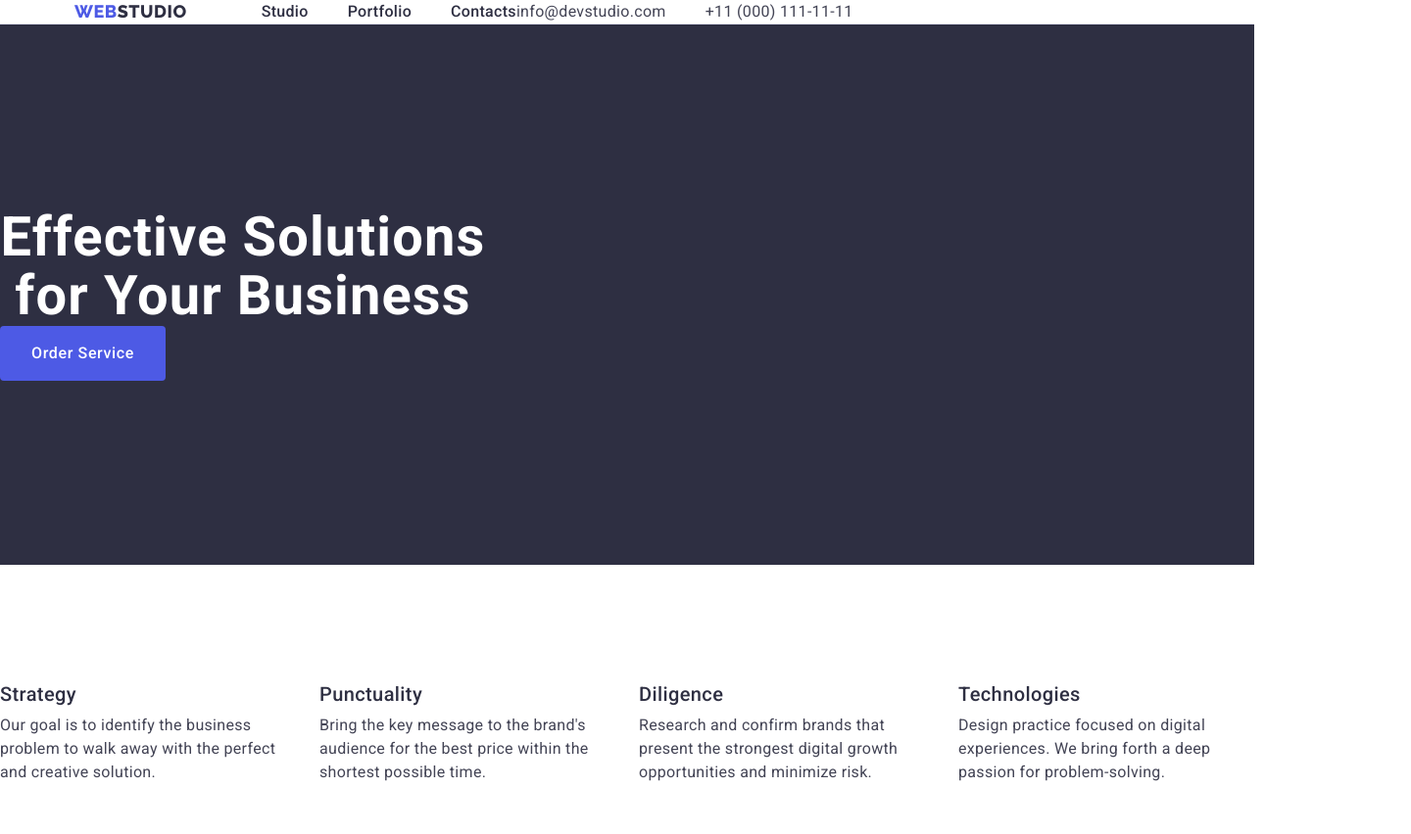
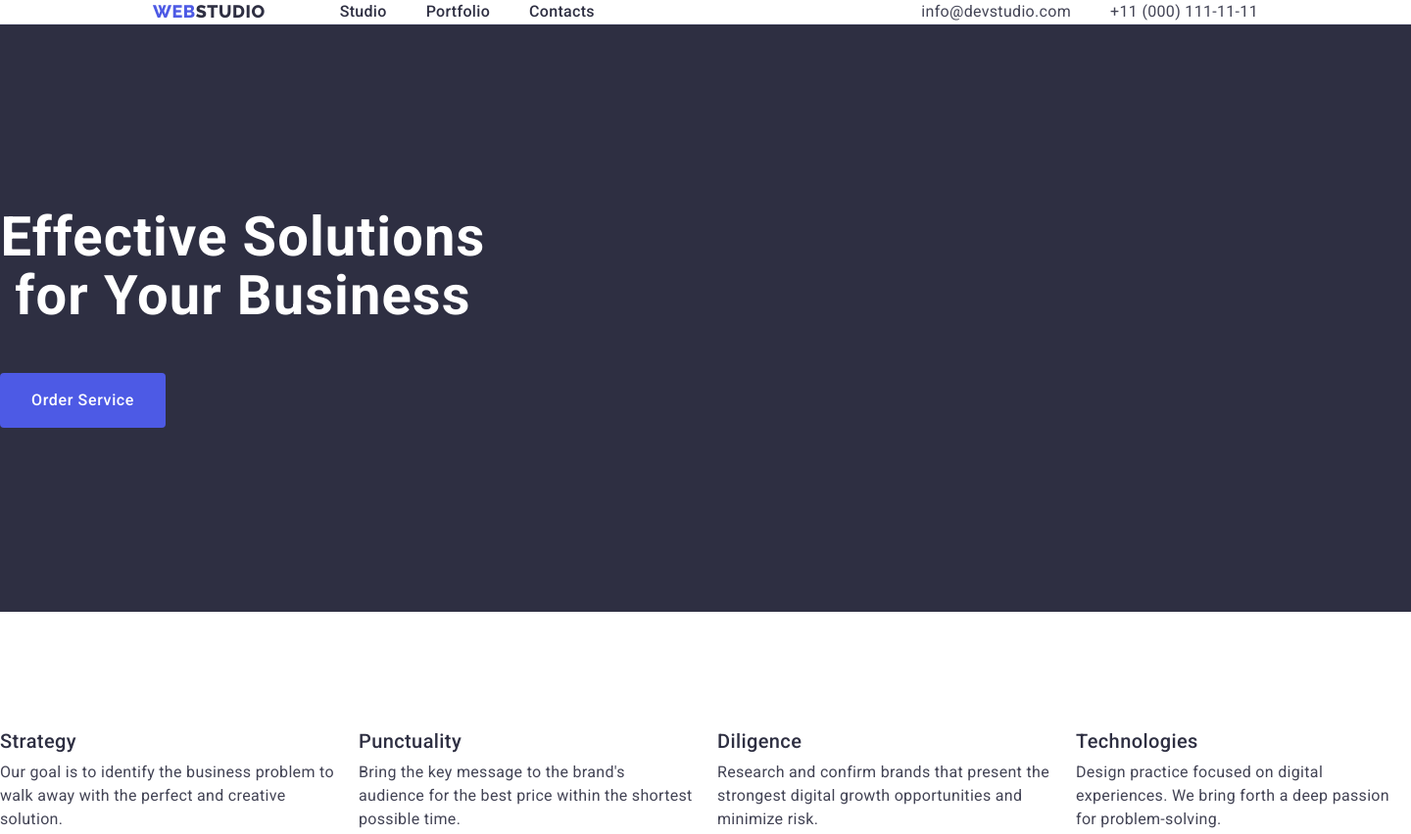
Before and after one commit to irinalikholay/goit-markup-hw-03, a plain HTML site: page index.html in a window 1280 px wide. Shown: the top 852 px of the page at 98% size, 1440 px wide, since content can reach past the window. Drawn offline with nearby package versions, Linux system fonts and the light colour scheme.

Commit message:
nnnnnnnn

```diff
--- a/css/style.css
+++ b/css/style.css
@@ -18,6 +18,7 @@ body {
     font-family: 'Roboto', sans-serif;
     color: #434455;
     background-color: var(--white-color);
+    width: 1440px;
     }
 
     p,h1,h2,h3,h4,h5,h6 {
@@ -124,6 +125,7 @@ img {
 .header-nav {
     display: flex;
     align-items: center;
+    flex-grow: 1;
 
 }
 
@@ -172,8 +174,12 @@ img {
     background-color: var(--dark-color);
     padding-top: 188px;
     padding-bottom: 188px;
+    box-sizing: border-box;
 }
 
+.container-hero {
+    display: block;
+}
 
 
 .hero-title {
@@ -184,6 +190,7 @@ img {
     text-align: center;
     letter-spacing: 0.02em;
     max-width: 496px;
+    margin-bottom: 48px;
 }
 
 .hero-button {
@@ -195,11 +202,14 @@ img {
     line-height: 1.5;
     letter-spacing: 0.04em;
     cursor: pointer;
-    display: block;
     min-width: 169px;
     height: 56px;
     border: none;
     border-radius: 4px;
+    display: flex;
+    flex-direction: row;
+    align-items: flex-start;
+    padding: 16px 32px ;
 }
 
 .hero-button:hover {
@@ -473,7 +483,6 @@ img {
     }
 
     .photo-item {
-        display: flex;
         width: calc((100% - 48px) / 3);
 
     }
```
